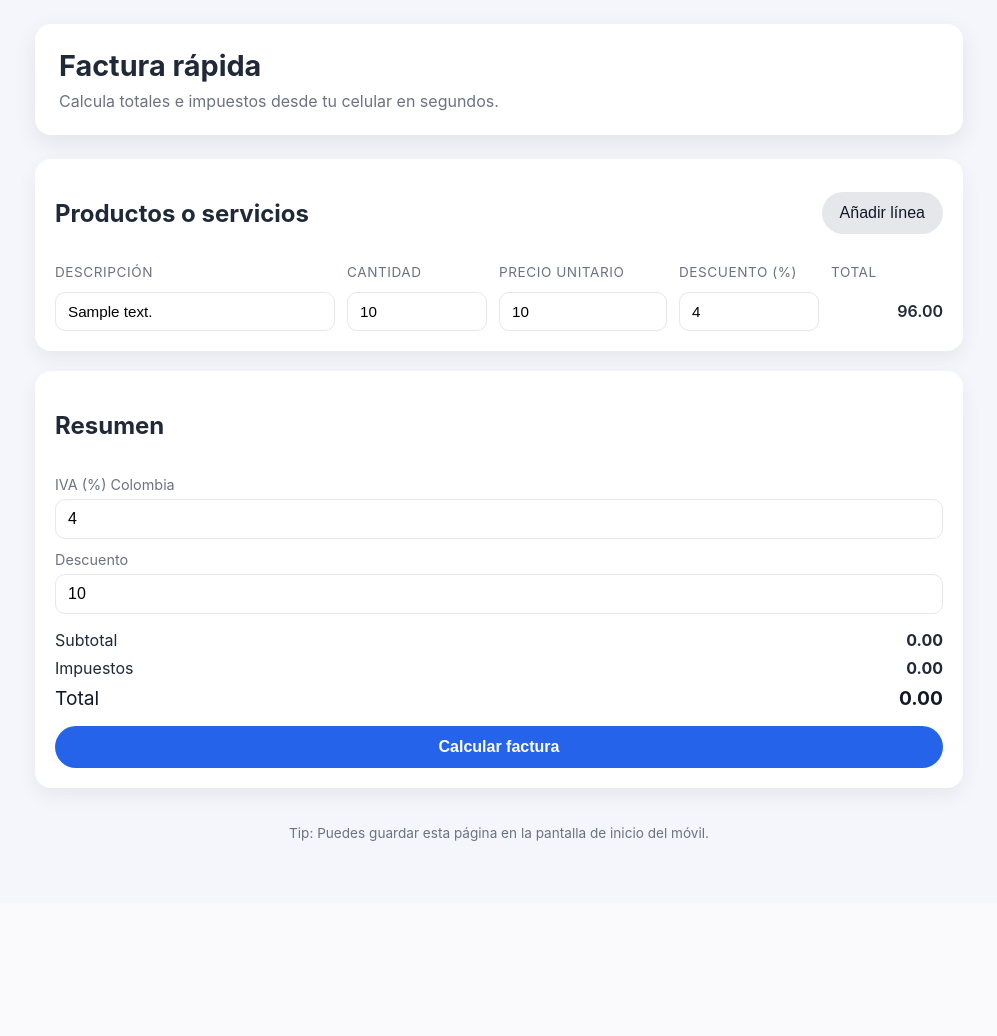
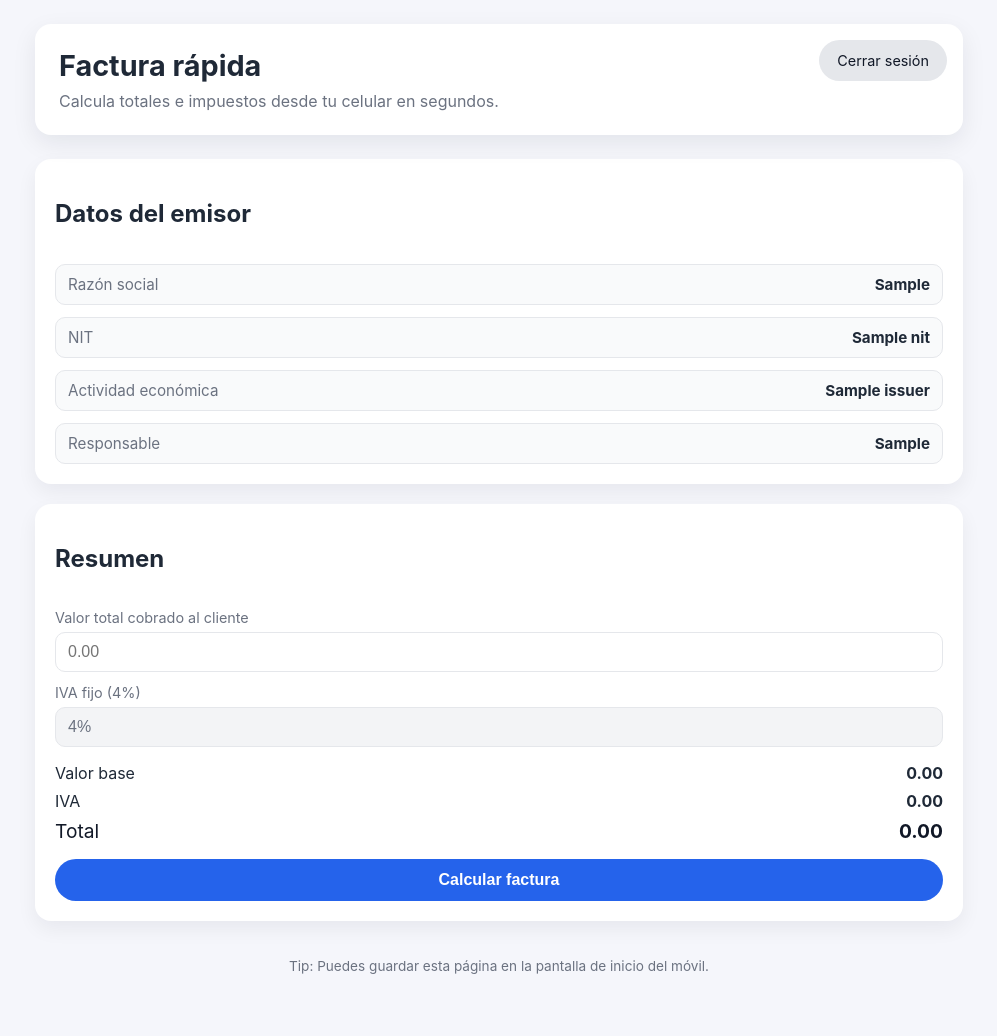
Before and after one commit to LualcomeLZD/LualcomeSEM, a Flask app: template templates/index.html in a window 1280 px wide. Shown: the whole page, without its empty margins (141-1138 px from the left). Before the commit the page ends 841 px from the top, so only its background shows below. Run offline with Flask 3, Linux system fonts and the light colour scheme; the template is opened without the code that fills it: most values are stand-ins (such as "Sample title", 1, 10 or a date in 2020).

Commit message:
Revamp invoice flow with login and PDF

```diff
--- a/app.py
+++ b/app.py
@@ -1,26 +1,42 @@
 from __future__ import annotations
 
-from dataclasses import dataclass
-from decimal import Decimal, InvalidOperation
-from typing import List
+from dataclasses import asdict, dataclass
+from datetime import datetime
+from decimal import Decimal, InvalidOperation, ROUND_HALF_UP
+import json
+import os
+from pathlib import Path
+from typing import Dict
 
-from flask import Flask, render_template, request
+from flask import Flask, redirect, render_template, request, session, url_for, send_file
+from reportlab.lib.pagesizes import letter
+from reportlab.lib.units import cm
+from reportlab.pdfgen import canvas
 
 app = Flask(__name__)
+app.config["SECRET_KEY"] = os.getenv("SECRET_KEY", "lualcome-sem-secret")
+
+DATA_DIR = Path("data")
+SEQUENCE_FILE = DATA_DIR / "sequence.json"
+
+ISSUER = {
+    "razon_social": "LUALCOME SEM",
+    "nit": "1081924702",
+    "pais": "Colombia",
+    "responsable_iva": "No responsable de IVA",
+    "actividad_economica": "8020",
+}
+
+TAX_RATE = Decimal("19")
+ADMIN_USER = os.getenv("ADMIN_USER", "admin")
+ADMIN_PASSWORD = os.getenv("ADMIN_PASSWORD", "admin123")
 
 
 @dataclass
-class LineItem:
-    description: str
-    quantity: Decimal
-    unit_price: Decimal
-    discount_rate: Decimal
-
-    @property
-    def total(self) -> Decimal:
-        subtotal = self.quantity * self.unit_price
-        discount_amount = subtotal * self.discount_rate / Decimal("100")
-        return subtotal - discount_amount
+class InvoiceTotals:
+    total: Decimal
+    base: Decimal
+    iva: Decimal
 
 
 def _to_decimal(value: str, default: Decimal = Decimal("0")) -> Decimal:
@@ -33,56 +49,147 @@ def _to_decimal(value: str, default: Decimal = Decimal("0")) -> Decimal:
         return default
 
 
-def _parse_items(form: dict) -> List[LineItem]:
-    descriptions = form.getlist("item_desc[]")
-    quantities = form.getlist("item_qty[]")
-    prices = form.getlist("item_price[]")
-    discounts = form.getlist("item_discount[]")
+def _calculate_totals(total: Decimal) -> InvoiceTotals:
+    if total < 0:
+        total = Decimal("0")
+    divider = Decimal("1") + (TAX_RATE / Decimal("100"))
+    base = (total / divider).quantize(Decimal("0.01"), rounding=ROUND_HALF_UP)
+    iva = (total - base).quantize(Decimal("0.01"), rounding=ROUND_HALF_UP)
+    total = total.quantize(Decimal("0.01"), rounding=ROUND_HALF_UP)
+    return InvoiceTotals(total=total, base=base, iva=iva)
 
-    items: List[LineItem] = []
-    for description, qty, price, discount in zip(descriptions, quantities, prices, discounts):
-        quantity = _to_decimal(qty)
-        unit_price = _to_decimal(price)
-        discount_rate = _to_decimal(discount)
-        if quantity <= 0 or unit_price < 0:
-            continue
-        items.append(
-            LineItem(
-                description=description.strip() or "Producto",
-                quantity=quantity,
-                unit_price=unit_price,
-                discount_rate=discount_rate,
-            )
-        )
-    return items
+
+def _ensure_sequence_file() -> None:
+    DATA_DIR.mkdir(parents=True, exist_ok=True)
+    if not SEQUENCE_FILE.exists():
+        SEQUENCE_FILE.write_text(json.dumps({"last": 0}), encoding="utf-8")
+
+
+def _next_invoice_number() -> int:
+    _ensure_sequence_file()
+    data = json.loads(SEQUENCE_FILE.read_text(encoding="utf-8"))
+    last = int(data.get("last", 0))
+    next_number = last + 1
+    SEQUENCE_FILE.write_text(json.dumps({"last": next_number}), encoding="utf-8")
+    return next_number
+
+
+def _login_required():
+    if not session.get("logged_in"):
+        return redirect(url_for("login"))
+    return None
+
+
+def _create_pdf(invoice: Dict[str, str], totals: InvoiceTotals, number: int) -> Path:
+    DATA_DIR.mkdir(parents=True, exist_ok=True)
+    filename = DATA_DIR / f"factura_{number}.pdf"
+    pdf = canvas.Canvas(str(filename), pagesize=letter)
+    width, height = letter
+
+    y = height - 2 * cm
+    pdf.setFont("Helvetica-Bold", 14)
+    pdf.drawString(2 * cm, y, "Factura comercial / Cuenta de cobro")
+
+    y -= 1 * cm
+    pdf.setFont("Helvetica", 11)
+    pdf.drawString(2 * cm, y, f"Razón social: {ISSUER['razon_social']}")
+    y -= 0.6 * cm
+    pdf.drawString(2 * cm, y, f"NIT: {ISSUER['nit']}")
+    y -= 0.6 * cm
+    pdf.drawString(2 * cm, y, f"Actividad económica: {ISSUER['actividad_economica']}")
+    y -= 0.6 * cm
+    pdf.drawString(2 * cm, y, f"Responsable: {ISSUER['responsable_iva']}")
+
+    y -= 1 * cm
+    pdf.setFont("Helvetica-Bold", 11)
+    pdf.drawString(2 * cm, y, f"Factura No. {number:05d}")
+    pdf.drawString(10 * cm, y, f"Fecha: {invoice['fecha_emision']}")
+
+    y -= 1 * cm
+    pdf.setFont("Helvetica-Bold", 11)
+    pdf.drawString(2 * cm, y, "Detalle de valores")
+    y -= 0.7 * cm
+    pdf.setFont("Helvetica", 11)
+    pdf.drawString(2 * cm, y, f"Valor base: ${totals.base}")
+    y -= 0.5 * cm
+    pdf.drawString(2 * cm, y, f"IVA ({TAX_RATE}%): ${totals.iva}")
+    y -= 0.5 * cm
+    pdf.drawString(2 * cm, y, f"Total: ${totals.total}")
+
+    y -= 1.2 * cm
+    pdf.setFont("Helvetica", 9)
+    legal_text = (
+        "Este documento corresponde a una factura comercial / cuenta de cobro.\n"
+        "No constituye factura electrónica DIAN.\n"
+        "El emisor se encuentra inscrito en el Registro Único Tributario (RUT)."
+    )
+    for line in legal_text.split("\n"):
+        pdf.drawString(2 * cm, y, line)
+        y -= 0.4 * cm
+
+    pdf.showPage()
+    pdf.save()
+    return filename
+
+
+@app.route("/login", methods=["GET", "POST"])
+def login():
+    error = None
+    if request.method == "POST":
+        username = request.form.get("username", "")
+        password = request.form.get("password", "")
+        if username == ADMIN_USER and password == ADMIN_PASSWORD:
+            session["logged_in"] = True
+            return redirect(url_for("index"))
+        error = "Credenciales inválidas."
+    return render_template("login.html", error=error)
+
+
+@app.route("/logout")
+def logout():
+    session.clear()
+    return redirect(url_for("login"))
 
 
 @app.route("/", methods=["GET", "POST"])
 def index():
-    items: List[LineItem] = []
-    tax_rate = Decimal("19")
-    discount = Decimal("0")
+    login_check = _login_required()
+    if login_check:
+        return login_check
 
+    totals = InvoiceTotals(total=Decimal("0"), base=Decimal("0"), iva=Decimal("0"))
     if request.method == "POST":
-        items = _parse_items(request.form)
-        tax_rate = _to_decimal(request.form.get("tax_rate", "0"))
-        discount = _to_decimal(request.form.get("discount", "0"))
-
-    subtotal = sum((item.total for item in items), Decimal("0"))
-    tax_amount = subtotal * tax_rate / Decimal("100")
-    total = subtotal + tax_amount - discount
-    if total < 0:
-        total = Decimal("0")
+        total_input = _to_decimal(request.form.get("total", "0"))
+        totals = _calculate_totals(total_input)
+        invoice_number = _next_invoice_number()
+        invoice_data = {
+            "numero": invoice_number,
+            "fecha_emision": datetime.now().strftime("%Y-%m-%d"),
+        }
+        session["last_invoice"] = {
+            **invoice_data,
+            "totals": {k: str(v) for k, v in asdict(totals).items()},
+        }
+        session["last_pdf"] = str(_create_pdf(invoice_data, totals, invoice_number))
 
     return render_template(
         "index.html",
-        items=items,
-        tax_rate=tax_rate,
-        discount=discount,
-        subtotal=subtotal,
-        tax_amount=tax_amount,
-        total=total,
+        issuer=ISSUER,
+        tax_rate=TAX_RATE,
+        totals=totals,
+        last_invoice=session.get("last_invoice"),
     )
+
+
+@app.route("/descargar")
+def descargar():
+    login_check = _login_required()
+    if login_check:
+        return login_check
+    pdf_path = session.get("last_pdf")
+    if not pdf_path or not Path(pdf_path).exists():
+        return redirect(url_for("index"))
+    return send_file(pdf_path, as_attachment=True)
 
 
 if __name__ == "__main__":
--- a/requirements.txt
+++ b/requirements.txt
@@ -1,2 +1,3 @@
 Flask==3.0.3
 gunicorn==22.0.0
+reportlab==4.2.0
--- a/static/app.js
+++ b/static/app.js
@@ -1,36 +1,22 @@
-const itemsContainer = document.getElementById("items");
-const addRowButton = document.getElementById("add-row");
+const totalInput = document.querySelector("input[name='total']");
+const baseField = document.getElementById("base-amount");
+const ivaField = document.getElementById("iva-amount");
+const totalField = document.getElementById("total-amount");
+const taxRate = parseFloat(document.querySelector("input[disabled]")?.value) || 0;
 
-const createRow = () => {
-  const row = document.createElement("div");
-  row.classList.add("table-row");
-  row.innerHTML = `
-    <input name="item_desc[]" type="text" placeholder="Producto" />
-    <input name="item_qty[]" type="number" inputmode="decimal" min="0" step="0.01" value="1" />
-    <input name="item_price[]" type="number" inputmode="decimal" min="0" step="0.01" placeholder="0.00" />
-    <input name="item_discount[]" type="number" inputmode="decimal" min="0" step="0.01" value="0" />
-    <span class="row-total">0.00</span>
-  `;
-  itemsContainer.appendChild(row);
+const formatValue = (value) => value.toFixed(2);
+
+const updatePreview = () => {
+  if (!totalInput) return;
+  const total = parseFloat(totalInput.value) || 0;
+  const divider = 1 + taxRate / 100;
+  const base = total / divider;
+  const iva = total - base;
+
+  if (baseField) baseField.textContent = formatValue(base);
+  if (ivaField) ivaField.textContent = formatValue(iva);
+  if (totalField) totalField.textContent = formatValue(total);
 };
 
-const updateTotals = () => {
-  const rows = itemsContainer.querySelectorAll(".table-row");
-  rows.forEach((row) => {
-    const qty = parseFloat(row.querySelector("input[name='item_qty[]']").value) || 0;
-    const price = parseFloat(row.querySelector("input[name='item_price[]']").value) || 0;
-    const discountRate =
-      parseFloat(row.querySelector("input[name='item_discount[]']").value) || 0;
-    const subtotal = qty * price;
-    const discountAmount = (subtotal * discountRate) / 100;
-    const total = subtotal - discountAmount;
-    row.querySelector(".row-total").textContent = total.toFixed(2);
-  });
-};
-
-addRowButton?.addEventListener("click", () => {
-  createRow();
-});
-
-itemsContainer?.addEventListener("input", updateTotals);
-updateTotals();
+totalInput?.addEventListener("input", updatePreview);
+updatePreview();
--- a/static/styles.css
+++ b/static/styles.css
@@ -28,6 +28,7 @@ body {
   border-radius: 16px;
   padding: 24px;
   box-shadow: 0 8px 24px rgba(15, 23, 42, 0.08);
+  position: relative;
 }
 
 .hero h1 {
@@ -62,37 +63,24 @@ body {
   gap: 12px;
 }
 
-.table {
+.issuer {
   display: grid;
   gap: 12px;
 }
 
-.table-head,
-.table-row {
-  display: grid;
-  grid-template-columns: 2fr 1fr 1.2fr 1fr 0.8fr;
+.issuer div {
+  display: flex;
+  justify-content: space-between;
   gap: 12px;
-  align-items: center;
-}
-
-.table-head {
-  font-size: 0.85rem;
-  text-transform: uppercase;
-  letter-spacing: 0.04em;
-  color: #6b7280;
-}
-
-.table-row input {
-  width: 100%;
   padding: 10px 12px;
   border-radius: 10px;
   border: 1px solid #e5e7eb;
+  background: #f9fafb;
   font-size: 0.95rem;
 }
 
-.row-total {
-  font-weight: 600;
-  text-align: right;
+.issuer span {
+  color: #6b7280;
 }
 
 .summary {
@@ -112,6 +100,11 @@ body {
   border-radius: 10px;
   border: 1px solid #e5e7eb;
   font-size: 1rem;
+}
+
+.summary input[disabled] {
+  background: #f3f4f6;
+  color: #6b7280;
 }
 
 .totals {
@@ -137,6 +130,8 @@ body {
   padding: 12px 18px;
   font-size: 1rem;
   cursor: pointer;
+  text-align: center;
+  text-decoration: none;
 }
 
 .primary {
@@ -150,6 +145,27 @@ body {
   color: #111827;
 }
 
+.logout {
+  position: absolute;
+  top: 16px;
+  right: 16px;
+  font-size: 0.9rem;
+}
+
+.login {
+  max-width: 420px;
+  margin: 0 auto;
+  text-align: center;
+}
+
+.error {
+  color: #b91c1c;
+  background: #fee2e2;
+  padding: 8px 12px;
+  border-radius: 10px;
+  font-size: 0.9rem;
+}
+
 .footer {
   text-align: center;
   font-size: 0.85rem;
@@ -157,21 +173,6 @@ body {
 }
 
 @media (max-width: 720px) {
-  .table-head {
-    display: none;
-  }
-
-  .table-row {
-    grid-template-columns: 1fr;
-    padding: 12px;
-    border-radius: 12px;
-    background: #f9fafb;
-  }
-
-  .row-total {
-    text-align: left;
-  }
-
   .section-header {
     flex-direction: column;
     align-items: flex-start;
--- a/templates/index.html
+++ b/templates/index.html
@@ -11,41 +11,29 @@
       <header class="hero">
         <h1>Factura rápida</h1>
         <p>Calcula totales e impuestos desde tu celular en segundos.</p>
+        <a class="ghost logout" href="{{ url_for('logout') }}">Cerrar sesión</a>
       </header>
 
       <form class="invoice" method="post">
         <section class="card">
-          <div class="section-header">
-            <h2>Productos o servicios</h2>
-            <button class="ghost" type="button" id="add-row">Añadir línea</button>
-          </div>
-          <div class="table" id="items">
-            <div class="table-head">
-              <span>Descripción</span>
-              <span>Cantidad</span>
-              <span>Precio unitario</span>
-              <span>Descuento (%)</span>
-              <span>Total</span>
+          <h2>Datos del emisor</h2>
+          <div class="issuer">
+            <div>
+              <span>Razón social</span>
+              <strong>{{ issuer.razon_social }}</strong>
             </div>
-            {% if items %}
-              {% for item in items %}
-              <div class="table-row">
-                <input name="item_desc[]" type="text" value="{{ item.description }}" placeholder="Producto" />
-                <input name="item_qty[]" type="number" inputmode="decimal" min="0" step="0.01" value="{{ item.quantity }}" />
-                <input name="item_price[]" type="number" inputmode="decimal" min="0" step="0.01" value="{{ item.unit_price }}" />
-                <input name="item_discount[]" type="number" inputmode="decimal" min="0" step="0.01" value="{{ item.discount_rate }}" />
-                <span class="row-total">{{ '%.2f'|format(item.total) }}</span>
-              </div>
-              {% endfor %}
-            {% else %}
-              <div class="table-row">
-                <input name="item_desc[]" type="text" placeholder="Producto" />
-                <input name="item_qty[]" type="number" inputmode="decimal" min="0" step="0.01" value="1" />
-                <input name="item_price[]" type="number" inputmode="decimal" min="0" step="0.01" placeholder="0.00" />
-                <input name="item_discount[]" type="number" inputmode="decimal" min="0" step="0.01" value="0" />
-                <span class="row-total">0.00</span>
-              </div>
-            {% endif %}
+            <div>
+              <span>NIT</span>
+              <strong>{{ issuer.nit }}</strong>
+            </div>
+            <div>
+              <span>Actividad económica</span>
+              <strong>{{ issuer.actividad_economica }}</strong>
+            </div>
+            <div>
+              <span>Responsable</span>
+              <strong>{{ issuer.responsable_iva }}</strong>
+            </div>
           </div>
         </section>
 
@@ -53,29 +41,32 @@
           <h2>Resumen</h2>
           <div class="summary">
             <label>
-              IVA (%) Colombia
-              <input name="tax_rate" type="number" inputmode="decimal" min="0" step="0.01" value="{{ tax_rate }}" />
+              Valor total cobrado al cliente
+              <input name="total" type="number" inputmode="decimal" min="0" step="0.01" placeholder="0.00" required />
             </label>
             <label>
-              Descuento
-              <input name="discount" type="number" inputmode="decimal" min="0" step="0.01" value="{{ discount }}" />
+              IVA fijo ({{ tax_rate }}%)
+              <input type="text" value="{{ tax_rate }}%" disabled />
             </label>
           </div>
           <div class="totals">
             <div>
-              <span>Subtotal</span>
-              <strong>{{ '%.2f'|format(subtotal) }}</strong>
+              <span>Valor base</span>
+              <strong id="base-amount">{{ '%.2f'|format(totals.base) }}</strong>
             </div>
             <div>
-              <span>Impuestos</span>
-              <strong>{{ '%.2f'|format(tax_amount) }}</strong>
+              <span>IVA</span>
+              <strong id="iva-amount">{{ '%.2f'|format(totals.iva) }}</strong>
             </div>
             <div class="total">
               <span>Total</span>
-              <strong>{{ '%.2f'|format(total) }}</strong>
+              <strong id="total-amount">{{ '%.2f'|format(totals.total) }}</strong>
             </div>
           </div>
           <button class="primary" type="submit">Calcular factura</button>
+          {% if last_invoice %}
+            <a class="ghost" href="{{ url_for('descargar') }}">Descargar PDF</a>
+          {% endif %}
         </section>
       </form>
 
```
Also changed, not shown: templates/login.html (added, +31 -0 lines), README.md.
